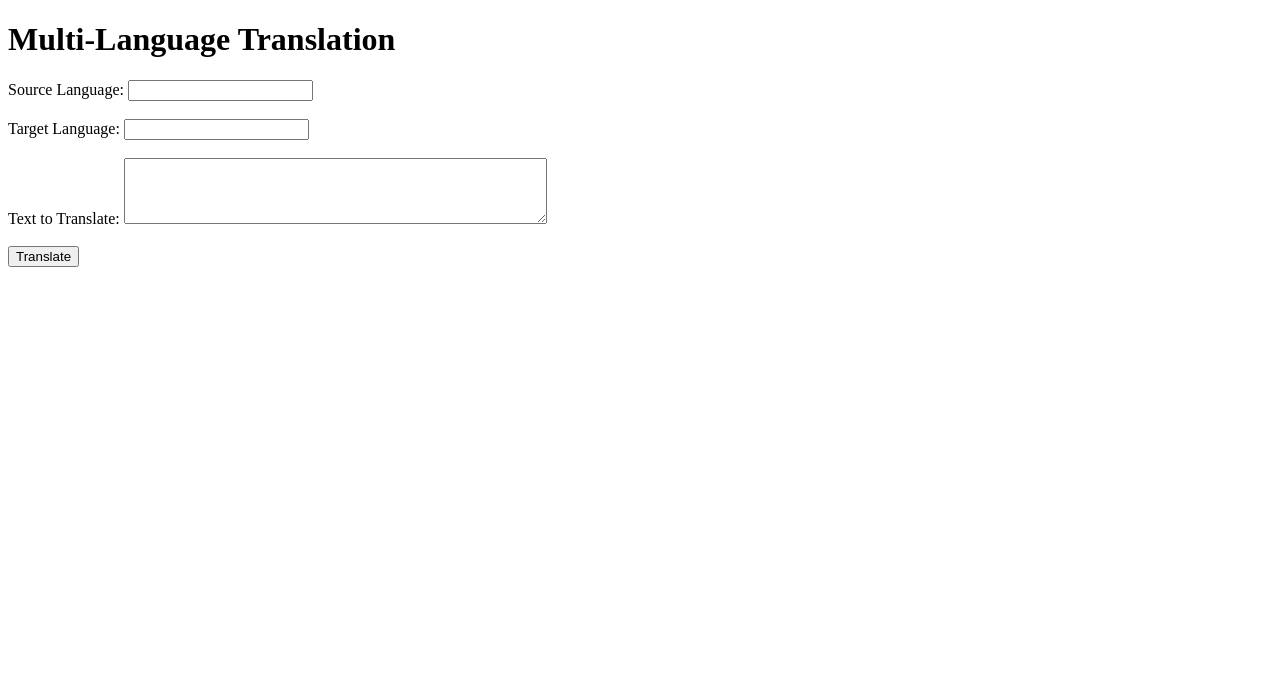
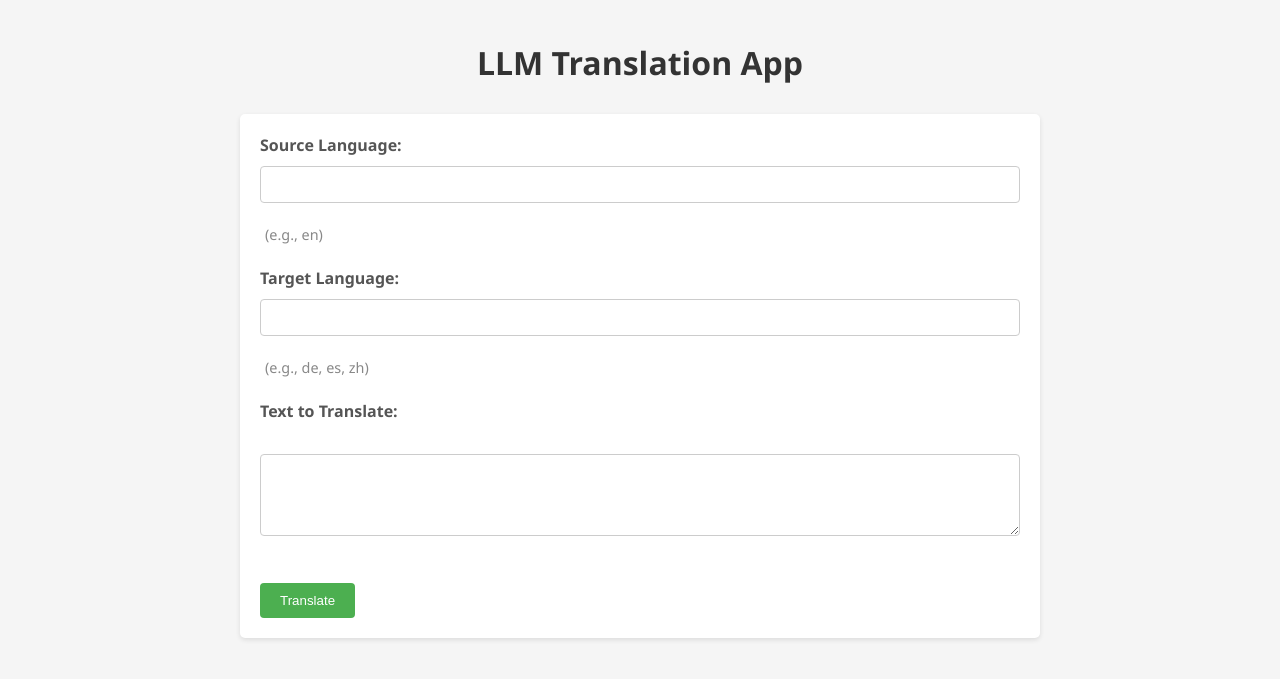
Before and after one commit to rosaaldama278/multilingual-translation-transformer, a Flask app: page / in a window 1280 px wide. Shown: the top 679 px of the page. Run offline with Flask 3, Linux system fonts and the light colour scheme.

Commit message:
Editing html

```diff
--- a/templates/index.html
+++ b/templates/index.html
@@ -3,18 +3,78 @@
 <head>
     <meta charset="UTF-8">
     <meta name="viewport" content="width=device-width, initial-scale=1.0">
-    <title>Multi-Language Translation</title>
+    <title>LLM Translation App</title>
+    <style>
+        body {
+            font-family: 'Segoe UI', Tahoma, Geneva, Verdana, sans-serif;
+            max-width: 800px;
+            margin: 0 auto;
+            padding: 20px;
+            background-color: #f5f5f5;
+        }
+        h1 {
+            text-align: center;
+            color: #333;
+            margin-bottom: 30px;
+        }
+        form {
+            background-color: #fff;
+            padding: 20px;
+            border-radius: 5px;
+            box-shadow: 0 2px 5px rgba(0, 0, 0, 0.1);
+        }
+        label {
+            display: block;
+            margin-bottom: 10px;
+            font-weight: bold;
+            color: #555;
+        }
+        input[type="text"],
+        textarea {
+            width: 100%;
+            padding: 10px;
+            border: 1px solid #ccc;
+            border-radius: 4px;
+            box-sizing: border-box;
+            margin-bottom: 20px;
+        }
+        input[type="submit"] {
+            background-color: #4CAF50;
+            color: white;
+            padding: 10px 20px;
+            border: none;
+            border-radius: 4px;
+            cursor: pointer;
+        }
+        input[type="submit"]:hover {
+            background-color: #45a049;
+        }
+        h2 {
+            color: #333;
+            margin-top: 30px;
+        }
+        p {
+            margin-bottom: 10px;
+        }
+        .hint {
+            color: #888;
+            font-size: 0.9em;
+            margin-left: 5px;
+        }
+    </style>
 </head>
 <body>
-    <h1>Multi-Language Translation</h1>
+    <h1>LLM Translation App</h1>
     <form action="{{ url_for('translate_route') }}" method="post">
         <label for="source_lang">Source Language:</label>
-        <input type="text" id="source_lang" name="source_lang" required><br><br>
+        <input type="text" id="source_lang" name="source_lang" required>
+        <span class="hint">(e.g., en)</span><br><br>
 
         <label for="target_lang">Target Language:</label>
-        <input type="text" id="target_lang" name="target_lang" required><br><br>
+        <input type="text" id="target_lang" name="target_lang" required>
+        <span class="hint">(e.g., de, es, zh)</span><br><br>
 
-        <label for="input_text">Text to Translate:</label>
+        <label for="input_text">Text to Translate:</label><br>
         <textarea id="input_text" name="input_text" rows="4" cols="50" required></textarea><br><br>
 
         <input type="submit" value="Translate">
```
